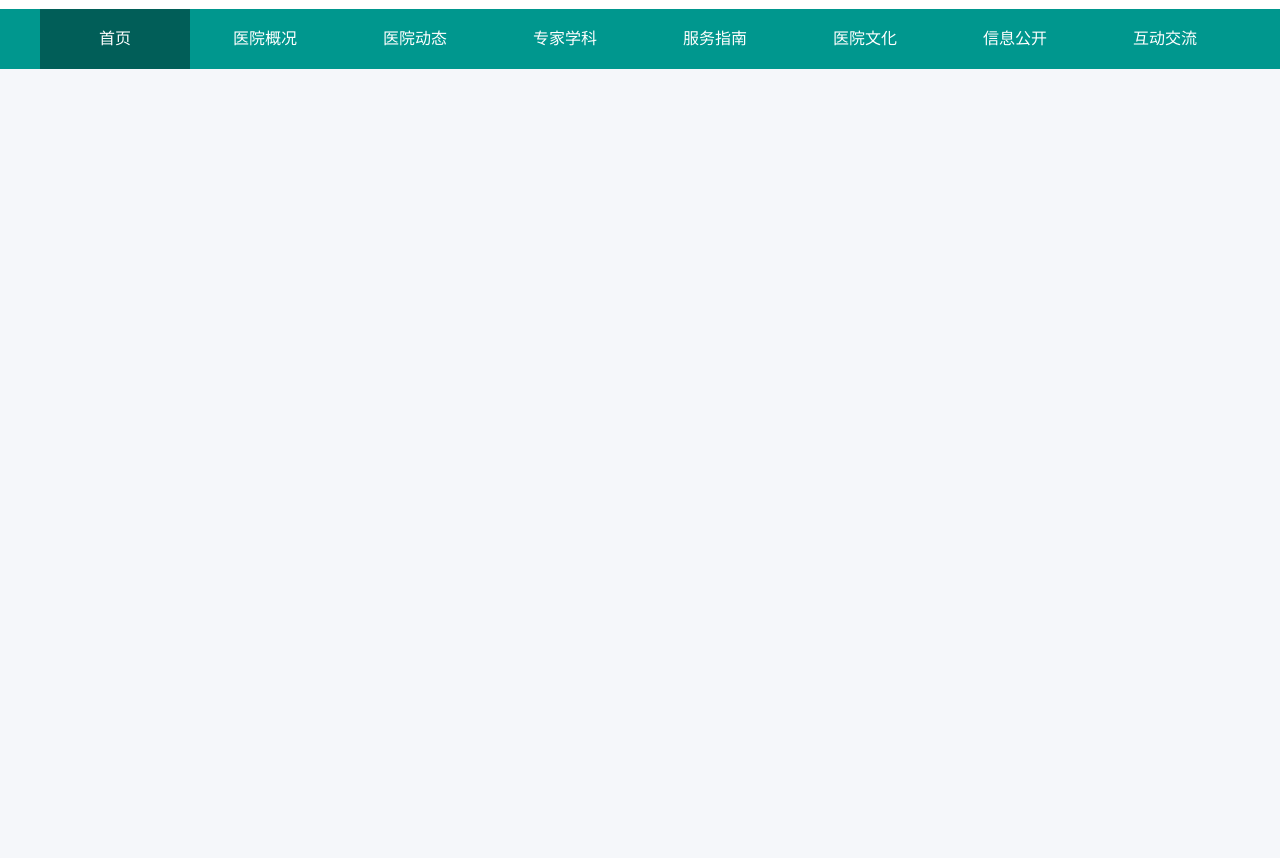
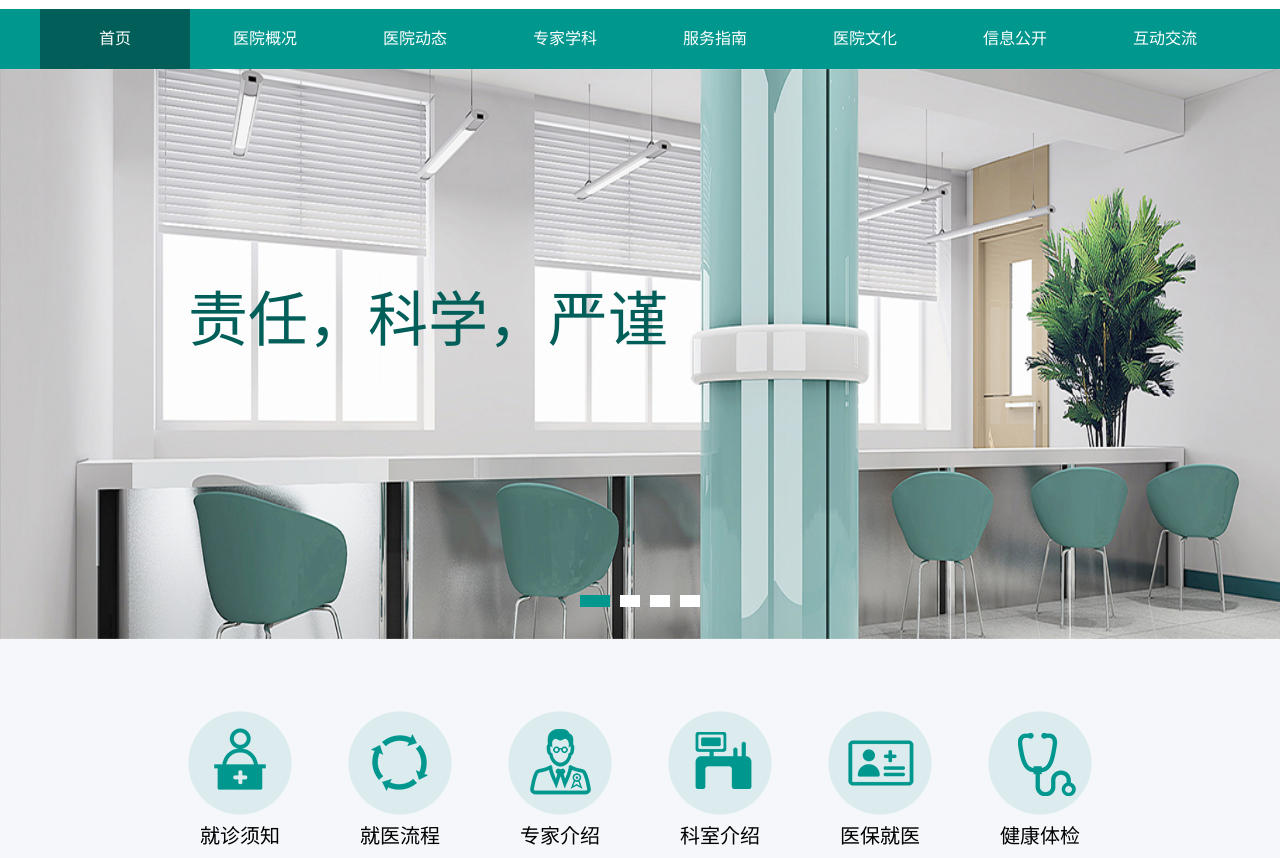
Before and after one commit to dfysa/xiaomudoctoer, a plain HTML site: page index.html in a window 1280 px wide. Shown: the part 108-966 px from the top of the page. Before the commit the page ends 800 px from the top, so only its background shows below. Drawn offline with Linux system fonts and the light colour scheme.

Commit message:
banner区域完成

```diff
--- /dev/null
+++ b/css/banner.css
@@ -0,0 +1,121 @@
+/* banner区域 */
+.banner {
+    position: relative;
+    width: 100%;
+    height:570px;
+    top: -12px;
+
+}
+
+.banner .banner-img {
+    width: 100%;
+    height: 570px;
+}
+
+.banner .center {
+    position: absolute;
+    width: 1200px;
+    height: 200px;
+    top: 50%;
+    left: 50%;
+    margin-top: -100px;
+    margin-left: -600px;
+}
+
+.banner .center .left-btn {
+    position: absolute;
+    left: 0;
+    top: 50%;
+    margin-top: -32px;
+    width: 56px;
+    height: 64px;
+    background-color: rgba(0, 0, 0, .3);
+}
+
+.banner .center .right-btn {
+    position: absolute;
+    right: 0;
+    top: 50%;
+    margin-top: -32px;
+    width: 56px;
+    height: 64px;
+    background-color: rgba(0, 0, 0, .3);
+}
+
+.banner .center h2 {
+    position: absolute;
+    width: 480px;
+    height: 79px;
+    font-size: 60px;
+    color: #015E58;
+    font-weight: normal;
+    top: 50%;
+    margin-top: -79px;
+    left: 148px;
+}
+
+.banner ol {
+    position: absolute;
+    width: 120px;
+    height: 12px;
+    bottom: 32px;
+    left: 50%;
+    /* 水平居中 */
+    margin-left: -60px;
+}
+
+.banner ol li {
+    float: left;
+    width: 20px;
+    height: 12px;
+    background-color: white;
+    margin-right: 10px;
+}
+
+/* 最后一个没有margin */
+.banner ol li:last-child {
+    margin-right: 0;
+}
+
+.banner ol li.cur {
+    width: 30px;
+    background-color: #00978E;
+}
+
+/* 内容部分 */
+ .tool-2 {
+
+    width: 906px;
+    height: 148px;
+    margin: 0 auto;
+    margin-top: 71px;
+}
+
+ .tool-2 ul {
+    /* 清除浮动 */
+    overflow: hidden;
+}
+
+ .tool-2 ul li {
+    float: left;
+    width: 106px;
+    margin-right: 54px;
+}
+
+ .tool-2 ul li:last-child {
+
+    margin-right: 0;
+}
+
+ .tool-2 ul li span {
+    /* 转块，不设置宽度，就相当于width属性为100%了，此时就可以text-align: center;居中了 */
+    display: block;
+    text-align: center;
+    font-size: 20px;
+    color: #000000;
+    line-height: 40px;
+}
+
+.white{
+    margin-top:20 ;
+}
--- a/css/header.css
+++ b/css/header.css
@@ -93,18 +93,13 @@
     position: absolute;
     top: 50%;
     margin-top: -10px;
-    /* 背景去掉 */
     background: none;
-    /* 边框去掉 */
     border: none;
     /* 去掉鼠标点击时外围线 */
     outline: none;
-    /* 设置触碰时鼠标指针样式 */
-    cursor: pointer;
 }
 
 .main-nav {
-    /* 不用写宽度，自动撑满 */
     height: 60px;
     background-color: #00978E;
     margin: 12px auto;
@@ -120,7 +115,6 @@
     float: left;
     width: 150px;
     text-align: center;
-    /* 行高等于盒子高 */
     line-height: 60px;
 }
 
--- a/index.html
+++ b/index.html
@@ -8,6 +8,7 @@
     <link rel="stylesheet" href="./css/base.css">
     <link rel="stylesheet" href="./css/common.css">
     <link rel="stylesheet" href="./css/header.css">
+    <link rel="stylesheet" href="./css/banner.css">
     <title>小慕医生</title>
 </head>
 
@@ -55,7 +56,61 @@
     <!-- header区域结束 -->
 
     <!-- banner区域开始 -->
-
+    <div class="banner bg-white ">
+        <img class="banner-img" src="images/banner@1x.png" alt="">
+        <div class="center ">
+            <h2>责任，科学，严谨</h2>
+            <a href="" class="left-btn@1x"></a>
+            <a href="" class="right-btn@1x"></a>
+        </div>
+        <!-- 小圆点 -->
+        <ol>
+            <li class="cur"></li>
+            <li></li>
+            <li></li>
+            <li></li>
+        </ol>
+        <div class="tool-2  ">
+            <ul>
+                <li>
+                    <a href="">
+                        <img src="images/icon_jzxz@1x.png" alt="">
+                        <span>就诊须知</span>
+                    </a>
+                </li>
+                <li>
+                    <a href="">
+                        <img src="images/icon_jylc@1x.png" alt="">
+                        <span>就医流程</span>
+                    </a>
+                </li>
+                <li>
+                    <a href="">
+                        <img src="images/icon_zjjs@1x.png" alt="">
+                        <span>专家介绍</span>
+                    </a>
+                </li>
+                <li>
+                    <a href="">
+                        <img src="images/icon_ksjs@1x.png" alt="">
+                        <span>科室介绍</span>
+                    </a>
+                </li>
+                <li>
+                    <a href="">
+                        <img src="images/icon_ybjy@1x.png" alt="">
+                        <span>医保就医</span>
+                    </a>
+                </li>
+                <li>
+                    <a href="">
+                        <img src="images/icon_jktj@1x.png" alt="">
+                        <span>健康体检</span>
+                    </a>
+                </li>
+            </ul>
+        </div>
+    </div>
     <!-- banner区域结束 -->
 
     <!-- 公告动态区域开始 -->
```
